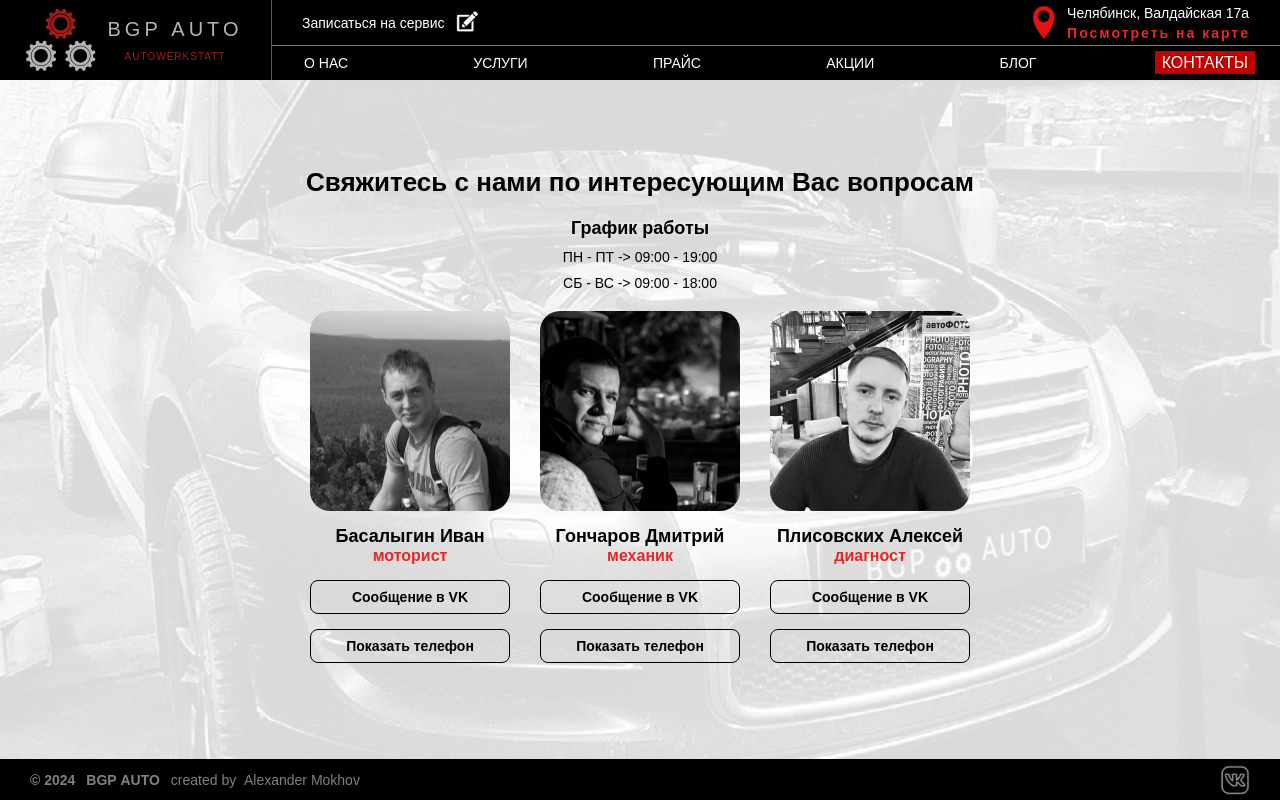
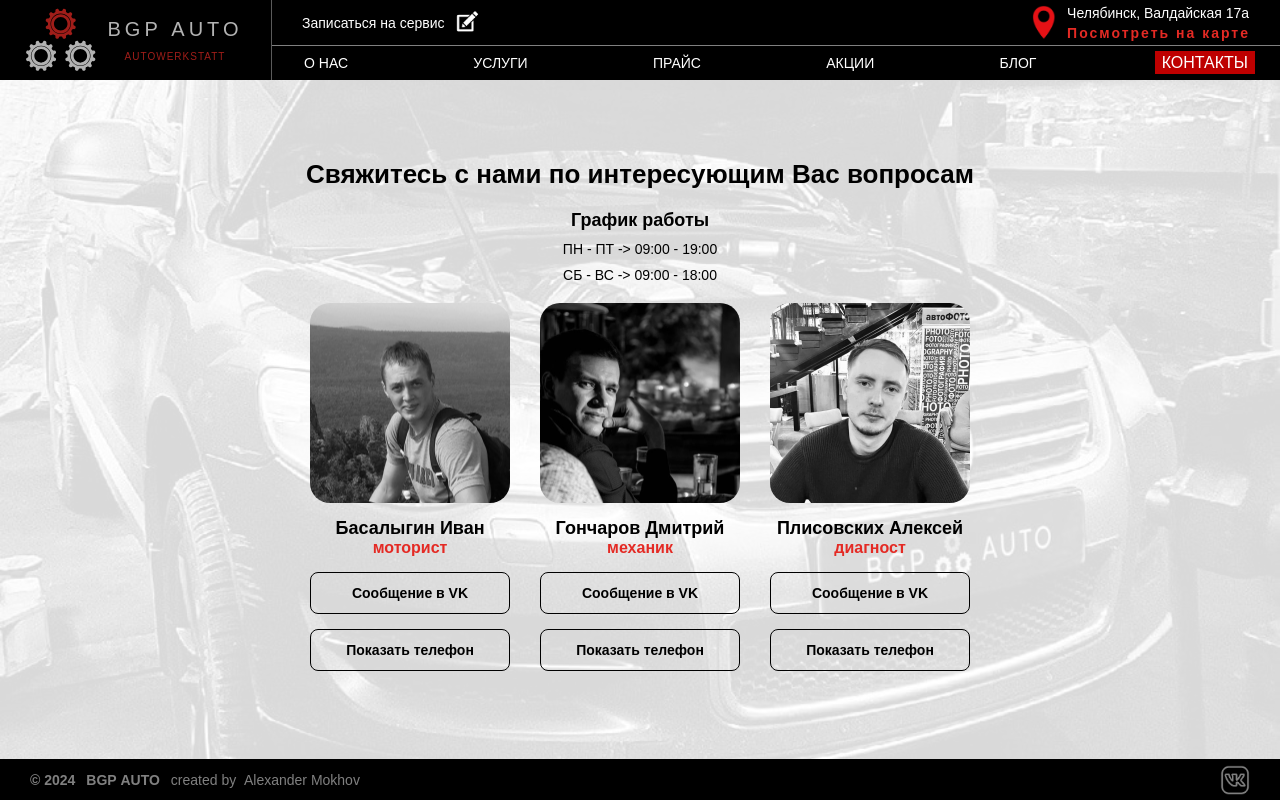
Before and after one commit to Alexandr-Mokhov/bgp-auto-next-js, a Next.js app: page /contacts in a window 1280 px wide. Built offline with nearby package versions, Linux system fonts and the light colour scheme; a web font is replaced by a local one.

Commit message:
feat: однообразить вид кнопок

```diff
--- a/src/app/contacts/contacts.css
+++ b/src/app/contacts/contacts.css
@@ -59,7 +59,7 @@
   color: #000;
   font-size: 14px;
   font-weight: 900;
-  line-height: 32px;
+  line-height: 40px;
   border: solid 1px #000;
   border-radius: 8px;
   width: 200px;
--- a/src/app/reception/reception.css
+++ b/src/app/reception/reception.css
@@ -30,7 +30,7 @@
   text-decoration: none;
   font-size: 14px;
   font-weight: 900;
-  border-radius: 5px;
+  border-radius: 8px;
   height: 40px;
   text-align: center;
   transition: all .5s ease;
```
